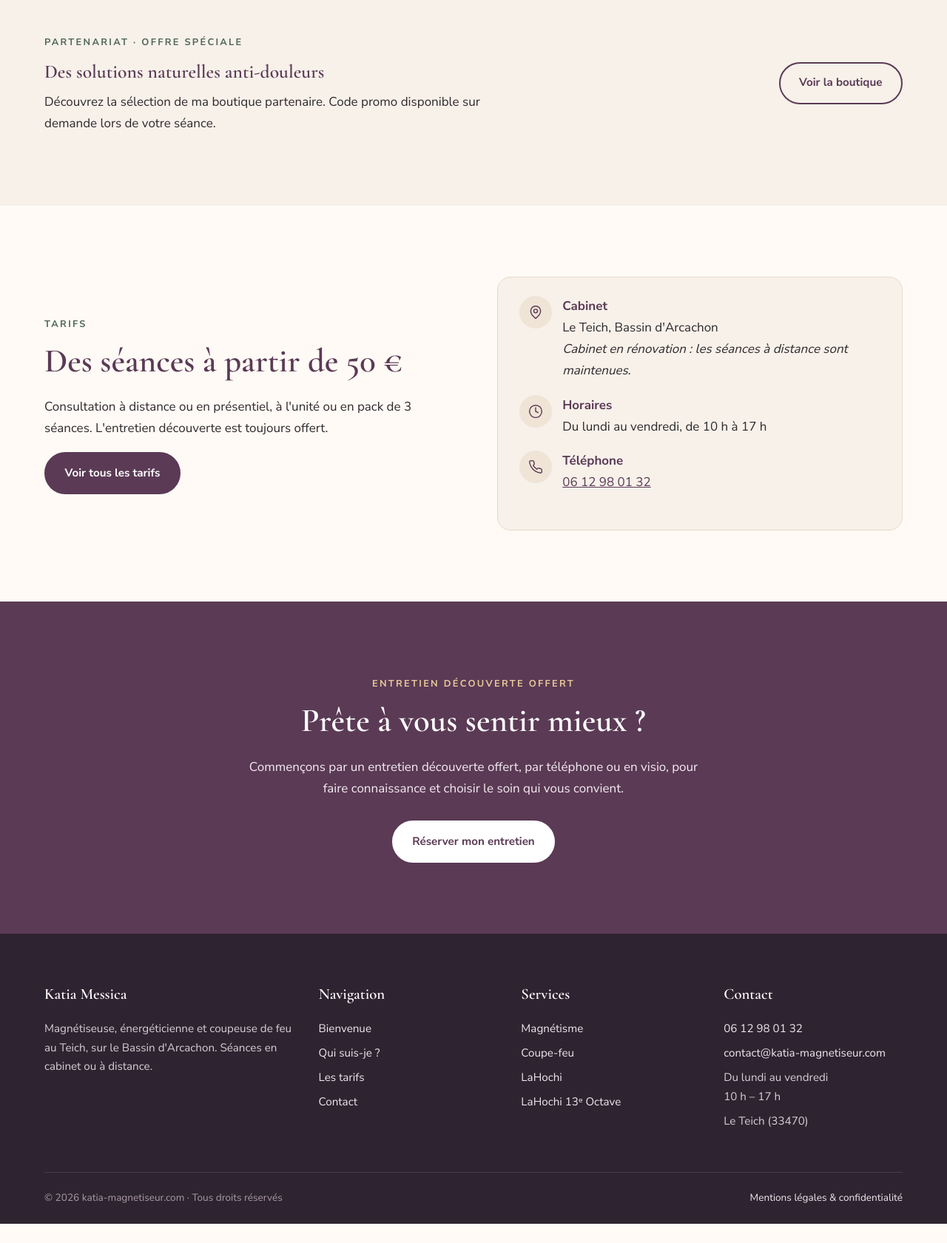
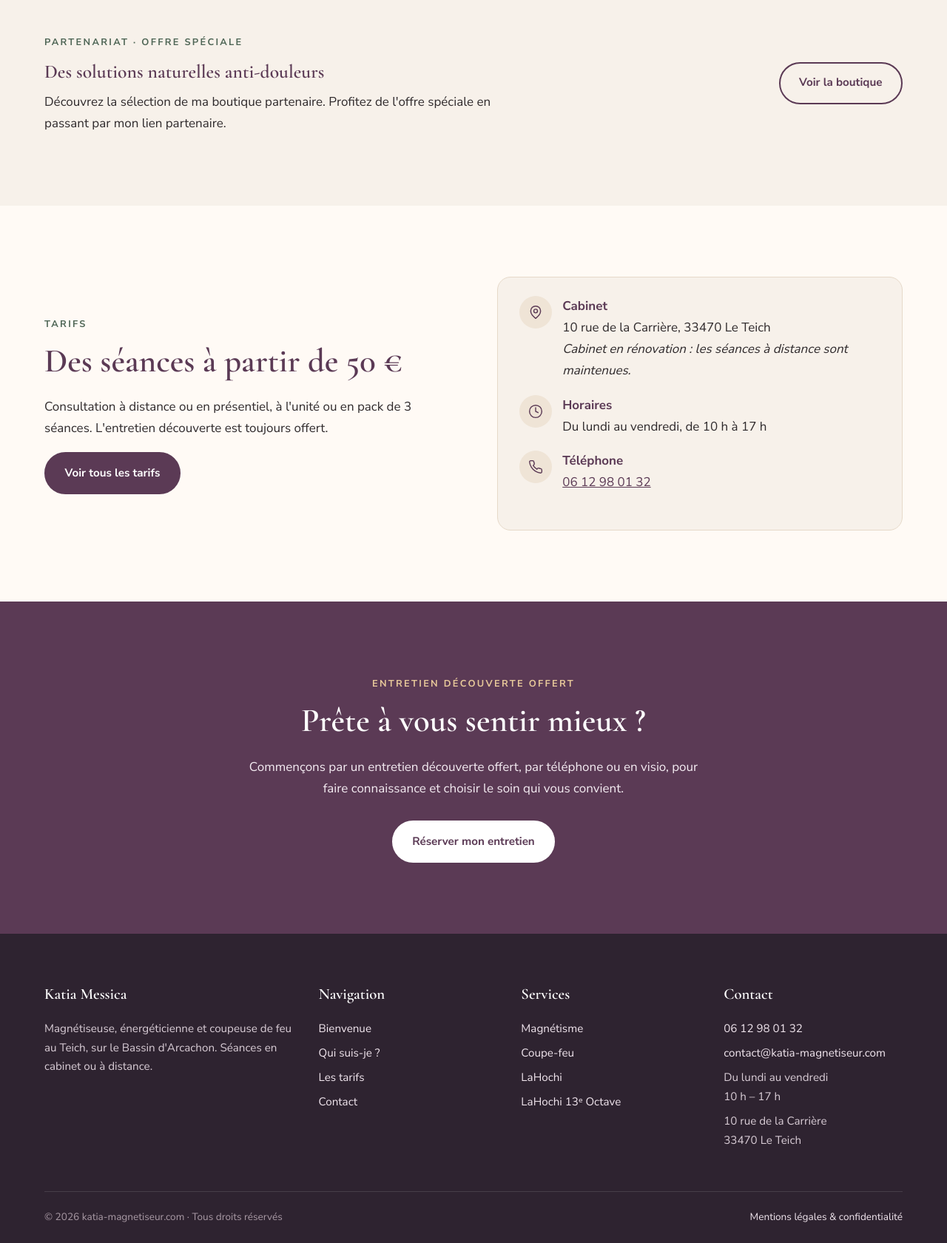
Before and after one commit to katiamsk77/Site-Web, a plain HTML site: page index.html in a window 1280 px wide. Shown: the part 2800-4480 px from the top of the page at 74% size. Before the commit the page ends 4454 px from the top, so only its background shows below. Drawn offline with nearby package versions, Linux system fonts and the light colour scheme.

Commit message:
Adresse, SIRET et lien partenaire Wakeup Time
Co-Authored-By: Claude Opus 5.5 <noreply@anthropic.com>
Claude-Session: https://claude.ai/code/session_01AeMVdNBErnWbLnExERvQA5

```diff
--- a/index.html
+++ b/index.html
@@ -129,9 +129,9 @@
     <div>
       <span class="surtitre">Partenariat · offre spéciale</span>
       <h3>Des solutions naturelles anti-douleurs</h3>
-      <p>Découvrez la sélection de ma boutique partenaire. Code promo disponible sur demande lors de votre séance.</p>
+      <p>Découvrez la sélection de ma boutique partenaire. Profitez de l'offre spéciale en passant par mon lien partenaire.</p>
     </div>
-    <a class="btn btn--contour" href="https://boutique.wakeup-time.com/" target="_blank" rel="noopener">Voir la boutique</a>
+    <a class="btn btn--contour" href="https://boutique.wakeup-time.com?CodeCourtier=KRAH828" target="_blank" rel="noopener">Voir la boutique</a>
   </div>
 </section>
 
@@ -145,7 +145,7 @@
     </div>
     <div class="encadre apparait">
       <ul class="coord">
-        <li><span class="icone"><svg viewBox="0 0 24 24" fill="none" stroke="currentColor" stroke-width="1.7" stroke-linecap="round" stroke-linejoin="round"><path d="M20 10c0 6-8 12-8 12s-8-6-8-12a8 8 0 0 1 16 0z"/><circle cx="12" cy="10" r="3"/></svg></span><span><strong>Cabinet</strong>Le Teich, Bassin d'Arcachon<br><em>Cabinet en rénovation : les séances à distance sont maintenues.</em></span></li>
+        <li><span class="icone"><svg viewBox="0 0 24 24" fill="none" stroke="currentColor" stroke-width="1.7" stroke-linecap="round" stroke-linejoin="round"><path d="M20 10c0 6-8 12-8 12s-8-6-8-12a8 8 0 0 1 16 0z"/><circle cx="12" cy="10" r="3"/></svg></span><span><strong>Cabinet</strong>10 rue de la Carrière, 33470 Le Teich<br><em>Cabinet en rénovation : les séances à distance sont maintenues.</em></span></li>
         <li><span class="icone"><svg viewBox="0 0 24 24" fill="none" stroke="currentColor" stroke-width="1.7" stroke-linecap="round" stroke-linejoin="round"><circle cx="12" cy="12" r="10"/><path d="M12 6v6l4 2"/></svg></span><span><strong>Horaires</strong>Du lundi au vendredi, de 10 h à 17 h</span></li>
         <li><span class="icone"><svg viewBox="0 0 24 24" fill="none" stroke="currentColor" stroke-width="1.7" stroke-linecap="round" stroke-linejoin="round"><path d="M22 16.9v3a2 2 0 0 1-2.2 2 19.8 19.8 0 0 1-8.6-3.1 19.5 19.5 0 0 1-6-6A19.8 19.8 0 0 1 2.1 4.2 2 2 0 0 1 4.1 2h3a2 2 0 0 1 2 1.7c.1.9.4 1.8.7 2.7a2 2 0 0 1-.5 2.1L8 9.8a16 16 0 0 0 6 6l1.3-1.3a2 2 0 0 1 2.1-.4c.9.3 1.8.6 2.7.7a2 2 0 0 1 1.7 2z"/></svg></span><span><strong>Téléphone</strong><a href="tel:+33612980132">06 12 98 01 32</a></span></li>
       </ul>
@@ -193,7 +193,7 @@
           <li><a href="tel:+33612980132">06 12 98 01 32</a></li>
           <li><a href="mailto:contact@katia-magnetiseur.com">contact@katia-magnetiseur.com</a></li>
           <li>Du lundi au vendredi<br>10 h – 17 h</li>
-          <li>Le Teich (33470)</li>
+          <li>10 rue de la Carrière<br>33470 Le Teich</li>
         </ul>
       </div>
     </div>
```
Also changed, not shown: contact-prise-de-rendez-vous-entretien-decouverte-gratuit-bassin-arcachon-le-teich/index.html (+2 -2 lines), magnetisme-coupe-feu-coupeuse-de-feu-le-teich-bassin-arcachon-aquitaine/index.html (+1 -1 lines), mentions-legales/index.html (+2 -2 lines), mes-tarifs-magnetiseur-bassin-arcachon-le-teich-energeticienne/index.html (+1 -1 lines), qui-suis-je-katia-messica-magnetiseuse/index.html (+1 -1 lines), soins-energetiques-le-teich-bassin-arcachon/index.html (+3 -3 lines), 1 other file.
